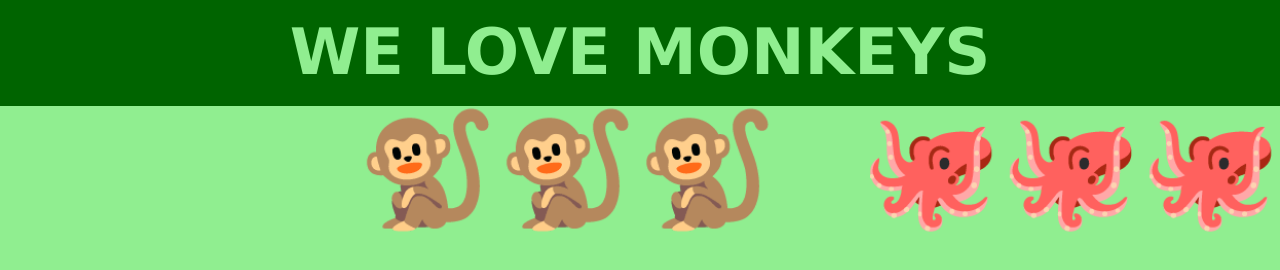
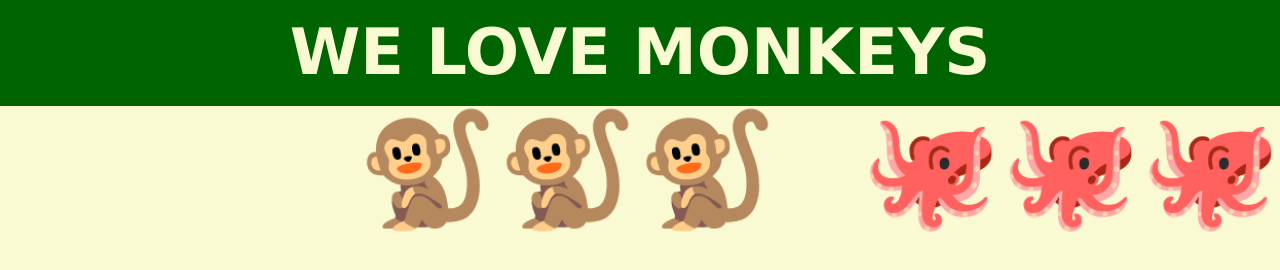
Before and after one commit to josdugan/octopus-v-monkey-static-site, a plain HTML site: page index.html in a window 1280 px wide. Drawn offline with Linux system fonts and the light colour scheme.

Commit message:
Update background color

```diff
--- a/style/style.css
+++ b/style/style.css
@@ -12,7 +12,7 @@ html {
     margin: auto;
     padding: 1rem;
     background-color: darkgreen;
-    color: lightgreen;
+    color: lightgoldenrodyellow;
     text-align: center;
     text-transform: uppercase;
     font-family: Verdana, Geneva, Tahoma, sans-serif;
@@ -27,8 +27,7 @@ html {
 }
 
 .container {
-    /* background-color: #169620; */
-    background-color: lightgreen;
+    background-color: lightgoldenrodyellow;
 }
 
 .content {
```
